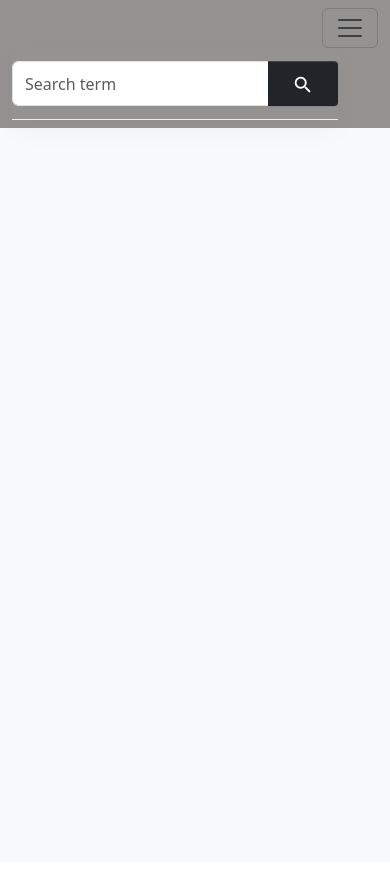
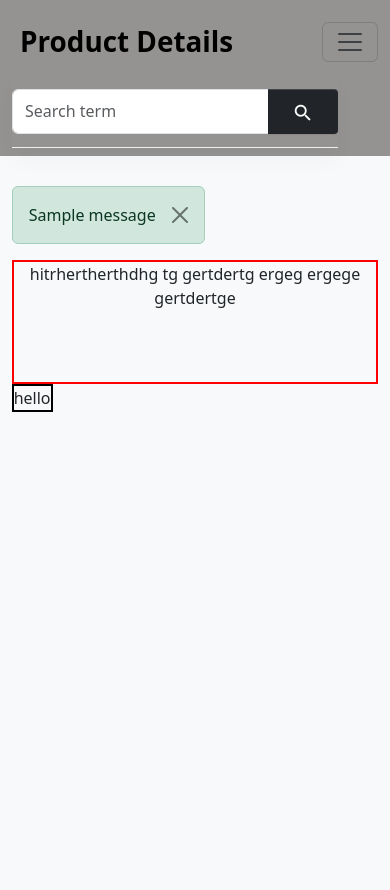
Before and after one commit to govind-g19/first_django_project_v_kart, a Django app: page /mainapp/product_details/2/ in a window 390 px wide. Before the commit the page ends 128 px from the top, so only its background shows below. Run offline with Django 5.2, Linux system fonts and the light colour scheme; a user stored in the database is signed in; one stand-in notice (Sample message) is shown; some libraries are stand-ins or nearby versions.

Commit message:
set base for product detail page, redirection when cliked view, go login if not logedin

```diff
--- a/mainapp/views.py
+++ b/mainapp/views.py
@@ -1,5 +1,6 @@
 from django.shortcuts import render
 from adminmanager.models import Category, Product, ProductImage
+from django.contrib.auth.decorators import login_required
 # from django.shortcuts import get_object_or_404
 # from django.db.models import F
 
@@ -35,7 +36,7 @@ def shop(request):
 def base(request):
     return render(request, 'base.html')
 
-
+@login_required(login_url='login')
 def product_details(request, product_id):
     return render(request, "main/product_details.html",)
 
@@ -62,7 +63,8 @@ def product_details(request, product_id):
 #         # Update the price of filtered_variants based on the selected RAM price
 #         filtered_variants.update(price=ram_price)
 
-#     context = {
+#     context =
+#     {
 #     'product': product,
 #     'variants': filtered_variants,
 #     'variant_images': variant_images,
@@ -71,5 +73,5 @@ def product_details(request, product_id):
 #     'selected_color_id': int(selected_color_id) if selected_color_id else None,
 #     'selected_ram_id': int(selected_ram_id) if selected_ram_id else None,
 #     'selected_variant': filtered_variants.first() if filtered_variants.exists() else None,  # Select first variant after filter
-# }
+#      }
 #     return render(request, "main/product_details.html", context)
--- a/templates/auth/login.html
+++ b/templates/auth/login.html
@@ -19,7 +19,8 @@
         <br>
         <div class="col-5  " style=" width:60vh; height: fit-content;">
             <div class="text-light bg-dark p-3 rounded-4 mt-1">
-                <form method= "POST" action ="/auth/login">
+              <form method="POST" action="{% url 'login' %}?next={{ request.GET.next }}">
+
                   {% for message in messages  %}
                   <div class="alert alert-{{message.tags}} alert-dismissible fade show" role="alert">
                    <strong></strong> {{message}}
--- a/templates/base.html
+++ b/templates/base.html
@@ -103,6 +103,10 @@
                                     <a href="{% url 'login' %}">Log In </a>
                                     <a href="{% url 'admin-login' %}">Admin Login</a>
                                     {% else %}
+                                    <a href="#">Profile</a>
+                                    <a href="#">My Oders</a>
+                                    <a href="#">Whish List</a>
+                                    <a href="#">Walet</a>
                                     <a href="{% url 'logout' %}">Log Out</a>
                                     {% endif %}
                                 </div>
--- a/templates/main/product_details.html
+++ b/templates/main/product_details.html
@@ -1,7 +1,9 @@
 {% extends "base.html" %}
 
 {% block title %}\V/ Kart - Product Details{% endblock title %}
-
+{% block pageheader %}
+    Product Details
+{% endblock pageheader %}
 {% block content %}
 {% load static %}
 
@@ -68,4 +70,27 @@
     </div>
 </div> {% endcomment %}
 
+
+{% for message in messages  %}
+<div class="alert alert-{{message.tags}} alert-dismissible fade show" role="alert">
+ <strong></strong> {{message}}
+ <button type="button" class="btn-close" data-bs-dismiss="alert" aria-label="Close"></button>
+</div>
+
+{% endfor %}
+    <div class="col-md-6 justify-content-center align-items-center text-center" style="border: 2px solid red; ">
+        hitrhertherthdhg
+        tg
+        gertdertg
+        ergeg
+        ergege
+        <em>gertdertge</em><br>
+        <br>
+        <br>
+        <br>
+    </div>
+    <div class="col-md-6" style="border: 2px solid black;">
+        hello
+    </div>
+
 {% endblock content %}
```
Also changed, not shown: authapp/views.py (+25 -13 lines), db.sqlite3.
